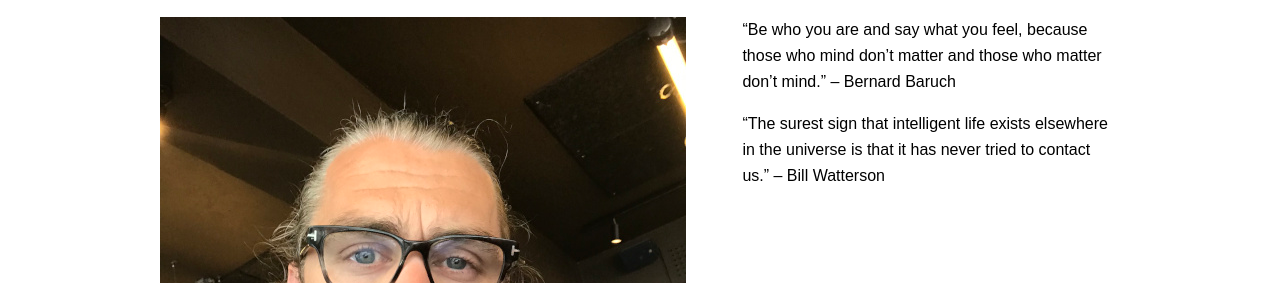
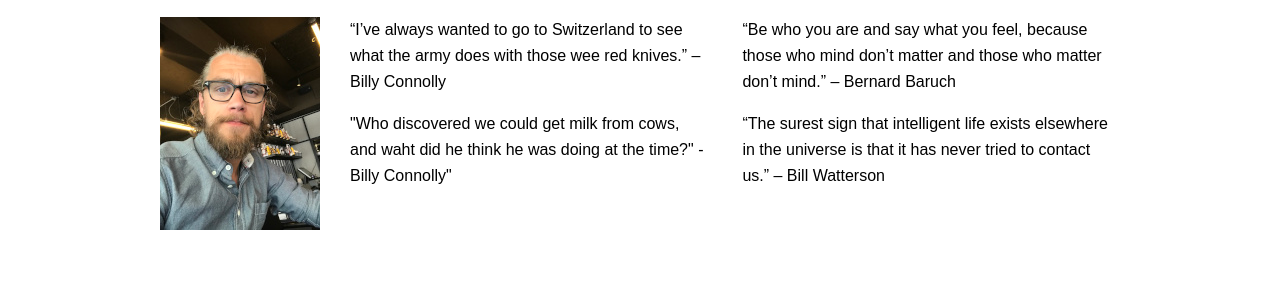
Before and after one commit to kris-hagen/krishagen, a plain HTML site: page about.html in a window 1280 px wide. Shown: the part 177-460 px from the top of the page. Drawn offline with Linux system fonts and the light colour scheme.

Commit message:
Update about.html

```diff
--- a/about.html
+++ b/about.html
@@ -38,7 +38,7 @@
           <div class="seven columns">
             <main>
               <h1>About me</h1>
-              <a href="img/meg.jpg"><img src="img/meg.jpg" align="left" class="img-left"/></a>
+              <a href="img/meg.jpg"><img src="img/meg-thumbnail.jpg" align="left" class="img-left"/></a>
               <p>“I’ve always wanted to go to Switzerland to see what the army does with those wee red knives.” – Billy Connolly</p>
               <p>"Who discovered we could get milk from cows, and waht did he think he was doing at the time?" - Billy Connolly"</p>
             </main>
```
